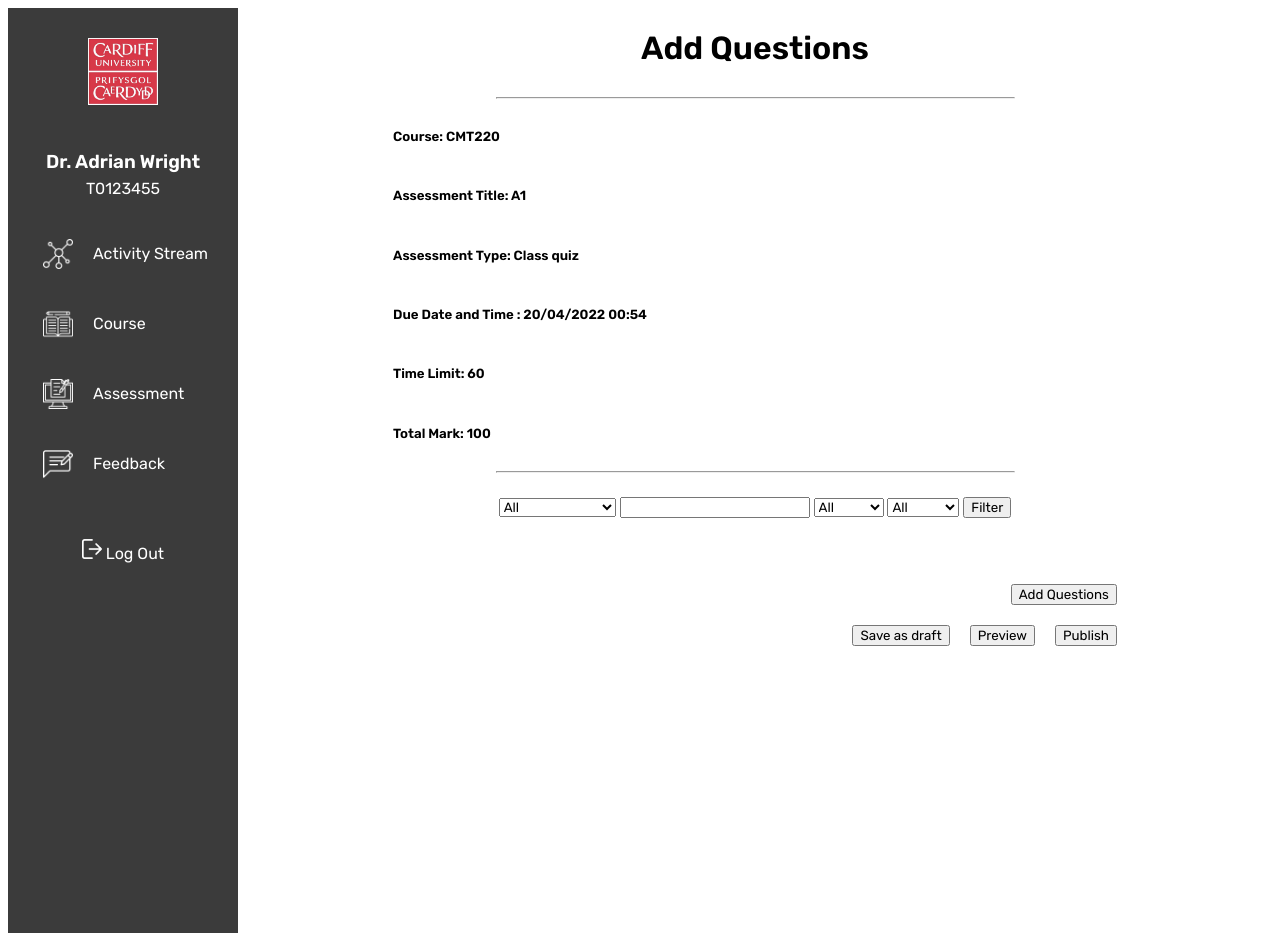
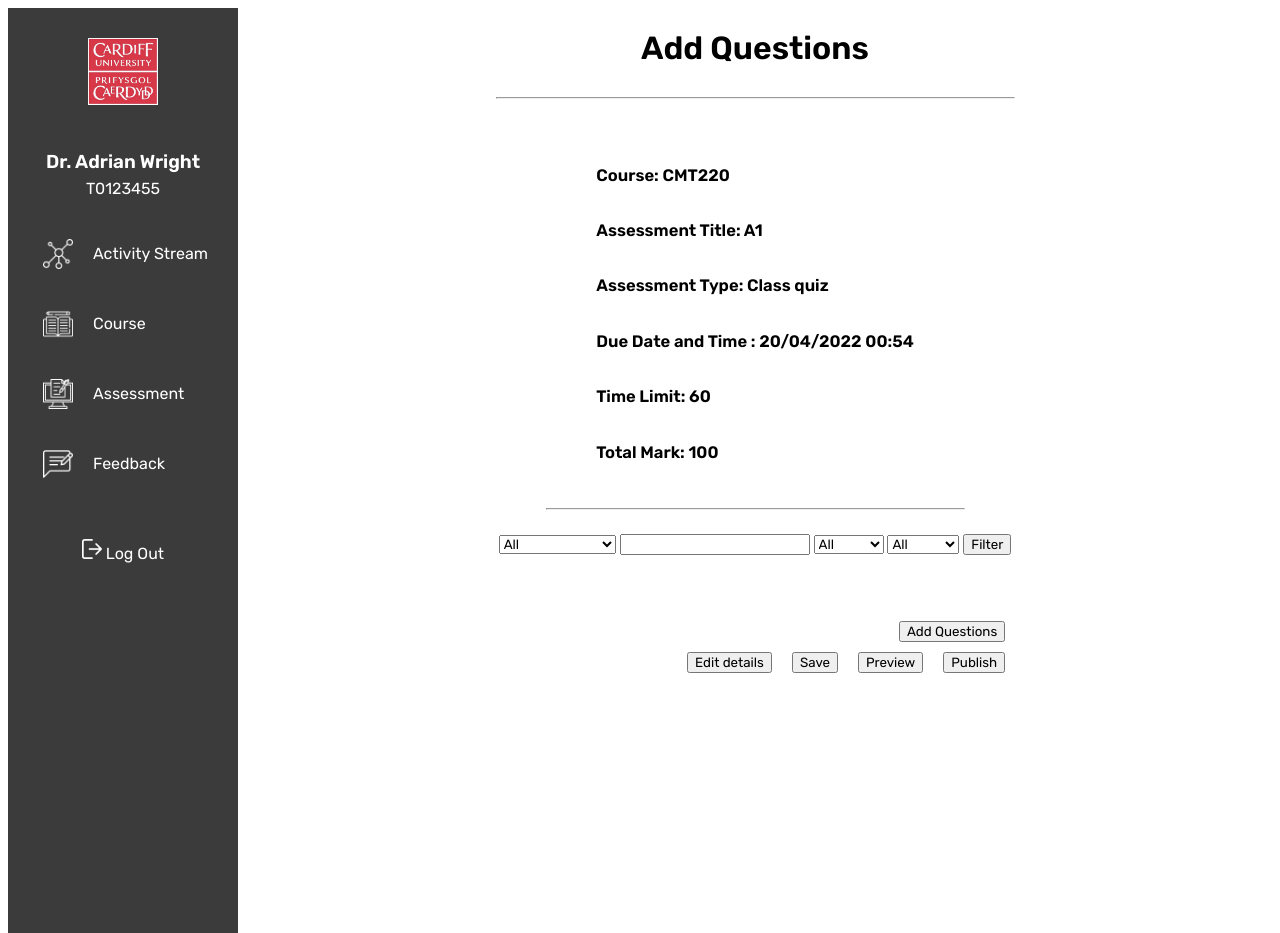
Before and after one commit to levina-c/Automated_Assessment_Tool, a Flask app: page /addassessmentquestion/2 in a window 1280 px wide. Shown: the top 933 px of the page. Run offline with Flask 2, Linux system fonts and the light colour scheme; data comes from the database, SQL or seed files in the repository; both versions use the stored data as it was after the commit; some libraries are stand-ins or nearby versions.

Commit message:
fixed functions and css

```diff
--- a/aat/routes.py
+++ b/aat/routes.py
@@ -17,7 +17,7 @@ def course():
 
 @app.route("/assessment", methods=['GET','POST'])
 def assessment():
-    allassessments = Assessments.query.order_by(Assessments.course_code, Assessments.status).all()
+    allassessments = Assessments.query.order_by(Assessments.course_code, Assessments.status, Assessments.duedate).all()
     if request.method == 'POST':
         if request.form.get("assessment") == 'Create assessment':
             return redirect(url_for('addassessment'))
@@ -98,7 +98,8 @@ def indiassessment(assessmentID):
             T1Qs_todel.assessment_id = None
             T1Qs_todel.utilised = False
         db.session.commit()
-        flash("Questions have been deleted")
+        return redirect(url_for('indiassessment', assessmentID=assessment.id))
+        # flash("Questions have been deleted")
 
     return render_template("indiassessment.html", assessment=assessment, assessmentT1Qs=assessmentT1Qs, assessmentT1As=assessmentT1As, assessmentT2Qs=assessmentT2Qs, edit_assessment=edit_assessment, edit_question=edit_question, assessmentID=assessmentID, delete_question=delete_question)
 
@@ -138,13 +139,13 @@ def t2question_query(coursecode, difficultylevel, ifutilised, key):
 def t1question_query_noKey(coursecode, difficultylevel, ifutilised):
     return Type1Questions.query.filter_by(course_code = coursecode, difficulty=difficultylevel, utilised = ifutilised).all()
 
-def t2question_quer_noKey(coursecode, difficultylevel, ifutilised):
+def t2question_query_noKey(coursecode, difficultylevel, ifutilised):
     return Type2Questions.query.filter_by(course_code = coursecode, difficulty=difficultylevel, utilised = ifutilised).all()
 
-def t1question_quer_noStatus(coursecode, difficultylevel):
+def t1question_query_noStatus(coursecode, difficultylevel):
     return Type1Questions.query.filter_by(course_code = coursecode, difficulty=difficultylevel, tags = key).all()
 
-def t2question_quer_noStatus(coursecode, difficultylevel):
+def t2question_query_noStatus(coursecode, difficultylevel):
     return Type2Questions.query.filter_by(course_code = coursecode, difficulty=difficultylevel, tags = key).all()
 
 
@@ -198,7 +199,7 @@ def addassessmentquestion(currentAssessmentID):
                 # has keyword input + all used status
                 else:
                     if difficulty == 'Easy':
-                        T1questions = t1question_quer_noStatus(assessment.course_code, 'Easy', keyword).all()
+                        T1questions = t1question_query_noStatus(assessment.course_code, 'Easy', keyword).all()
                         T2questions = t2question_query_noStatus(assessment.course_code, 'Easy', keyword).all()
                     elif difficulty == 'Medium':
                         T1questions = t1question_query_noStatus(assessment.course_code, 'Medium', keyword).all()
@@ -245,7 +246,7 @@ def addassessmentquestion(currentAssessmentID):
                 # no keyword input + all used status
                 else:
                     if difficulty == 'Easy':
-                        T1questions = t1question_quer_noStatus(assessment.course_code, 'Easy').all()
+                        T1questions = t1question_query_noStatus(assessment.course_code, 'Easy').all()
                         T2questions = t2question_query_noStatus(assessment.course_code, 'Easy').all()
                     elif difficulty == 'Medium':
                         T1questions = t1question_query_noStatus(assessment.course_code, 'Medium').all()
@@ -280,7 +281,9 @@ def addassessmentquestion(currentAssessmentID):
             flash('No questions have been selected')
             print('no t1/t2 questions have been chosen')
 
-    elif request.form.get("add_question") == "Save as draft":
+    elif request.form.get("add_question") == "Edit details":
+        return redirect(url_for('indiassessment', assessmentID = currentAssessmentID))
+    elif request.form.get("add_question") == "Save":
         flash(f"{assessment.course_code} {assessment.assessmenttitle} has been saved as draft")
         assessment.status = 'Draft'
         db.session.commit()
--- a/aat/static/style.css
+++ b/aat/static/style.css
@@ -194,10 +194,6 @@ table {
     align-content: flex-end;
 }
 
-.questions{
-    width:90%;
-}
-
 .deleteq_button{
     display: flex;
     align-self: flex-end;
@@ -208,9 +204,13 @@ table {
 .currentAssessmentInfo_preview {
     display: flex;
     flex-direction: column;
-    margin: auto;
+    margin: 100px;
+    margin-top: 20px;
+    margin-bottom: 20px;
     align-items: flex-start;
-    width: 70%;
+    /* width: 70%; */
+    font-size: 20px;
+    line-height: 0px;
 }
 
 .currentAssessmentInfo {
@@ -238,18 +238,26 @@ table {
 }
 
 /* add assessment page */
+.newassessment_page{
+    display: flex;
+    flex-direction: column;
+    justify-content: center;
+    margin:auto;
+}
 .new_assessment {
     display: flex;
     flex-direction: column;
     justify-content: center;
     margin:auto;
+    width: 70%
 }
 
 /* Add assessment question page */
 .addquestionbox {
     display: flex;
     flex-direction: column;
-    /* margin: auto; */
+    margin: 100px;
+    margin-top: 20px;
     align-items: center;
 }
 
@@ -261,10 +269,10 @@ table {
 .questionpool{
     display: flex;
     flex-direction: column;
-    align-items: center;
-    justify-content: center;
-    align-content: center;
-    width:70%;
+    /* align-items: center; */
+    /* justify-content: center; */
+    /* align-content: center; */
+    width:60%;
 }
 
 .allquestions {
@@ -274,10 +282,12 @@ table {
 .btns_addq {
     align-self: flex-end;
 }
-
+.addquestion_btn {
+    float:right;
+    margin-bottom: 10px;
+}
 .preview_button,
-.addquestion_otherbtns,
-.addquestion_btn {
+.addquestion_otherbtns{
     display: flex;
     align-self: flex-end;
     align-content: flex-end;
@@ -285,3 +295,15 @@ table {
     padding-bottom: 20px;
     gap: 20px;
 }
+
+/* preview assessment page */
+.preview_page{
+    display: flex;
+    flex-direction: column;
+    align-items: center;
+}
+
+.questions{
+    width:90%;
+    padding-bottom: 20px;
+}
--- a/aat/templates/addassessmentquestion.html
+++ b/aat/templates/addassessmentquestion.html
@@ -33,16 +33,17 @@
                     <p>{{ selectquestions.t2opts }}</p>
                 {% endif %}
             </div>
+            <input class='addquestion_btn' type="submit" name="add_question" value="Add Questions">
         </form>
         <div class='btns_addq'>
             <form method="POST" action="">
-                <div class='addquestion_btn'>
-                    <input type="submit" name="add_question" value="Add Questions">
-                </div>
                 <div class="addquestion_otherbtns">
-                    <input type="submit" name="add_question" value="Save as draft">
+                    <input type="submit" name="add_question" value="Edit details">
+                    <input type="submit" name="add_question" value="Save">
                     <input type="submit" name="add_question" value="Preview">
+                    {% if assessment.status == 'Draft' %}
                     <input type="submit" name="add_question" value="Publish">
+                    {% endif %}
                 </div>
             </form>
         </div>
--- a/aat/templates/previewassessment.html
+++ b/aat/templates/previewassessment.html
@@ -1,6 +1,7 @@
 {% extends 'layout.html' %}
 {% block header %}Assessment preview{% endblock %}
 {% block content %}
+<div class="preview_page">
     <div class="currentAssessmentInfo_preview">
         <h5>Course: {{ assessment.course_code }}</h5>
         <h5>Assessment Title: {{ assessment.assessmenttitle }}</h5>
@@ -26,7 +27,7 @@
                 {% endfor %}
                 {% for q in assessmentT2Qs %}
                 <li>
-                    <p>{{ q }}</p>
+                    <h4>{{ q.title }}</h4>
                     <p>True</p>
                     <p>False</p>
                 </li>
@@ -42,4 +43,5 @@
             </form>
         </div>
     </div>
+</div>
 {% endblock content %}
```
Also changed, not shown: aat/templates/addassessment.html (+7 -8 lines), aat/templates/indiassessment.html (+27 -16 lines), aat/aat.db, 2 other files.
